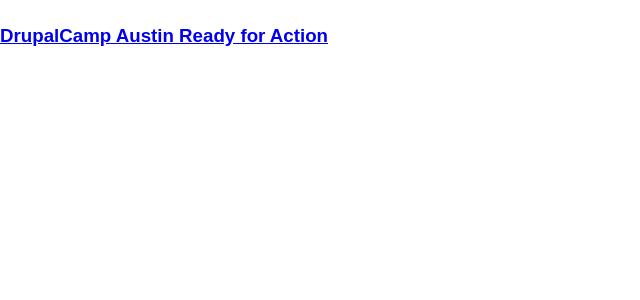
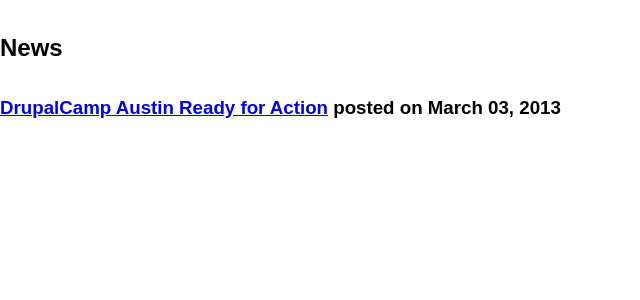
Before and after one commit to fourkitchens/dca2013, a Jekyll site: the page built from news/index.html, in a window 1280 px wide. Shown: the top 300 px of the page, without its empty margins (0-640 px from the left). Built offline with Jekyll 4.4.1, drawn with Linux system fonts in a browser that asks for light colours.

Commit message:
Making news template a little better.

```diff
--- a/news/index.html
+++ b/news/index.html
@@ -3,11 +3,12 @@ layout: col-2
 title: DrupalCamp Austin News
 ---
 
-<!-- NO WORKY YET -->
+<h2>News</h2>
+
 <div class="news">
 {% for post in site.categories.news %}
 
-	<h3><a href="{{ post.permalink }}">{{ post.title }}</a></h3>
+	<h3><a href="{{ post.permalink }}">{{ post.title }}</a> posted on {{ post.date | date: "%B %d, %Y" }}</h3>
 
 {% endfor %}
 </div><!-- .news -->
```
